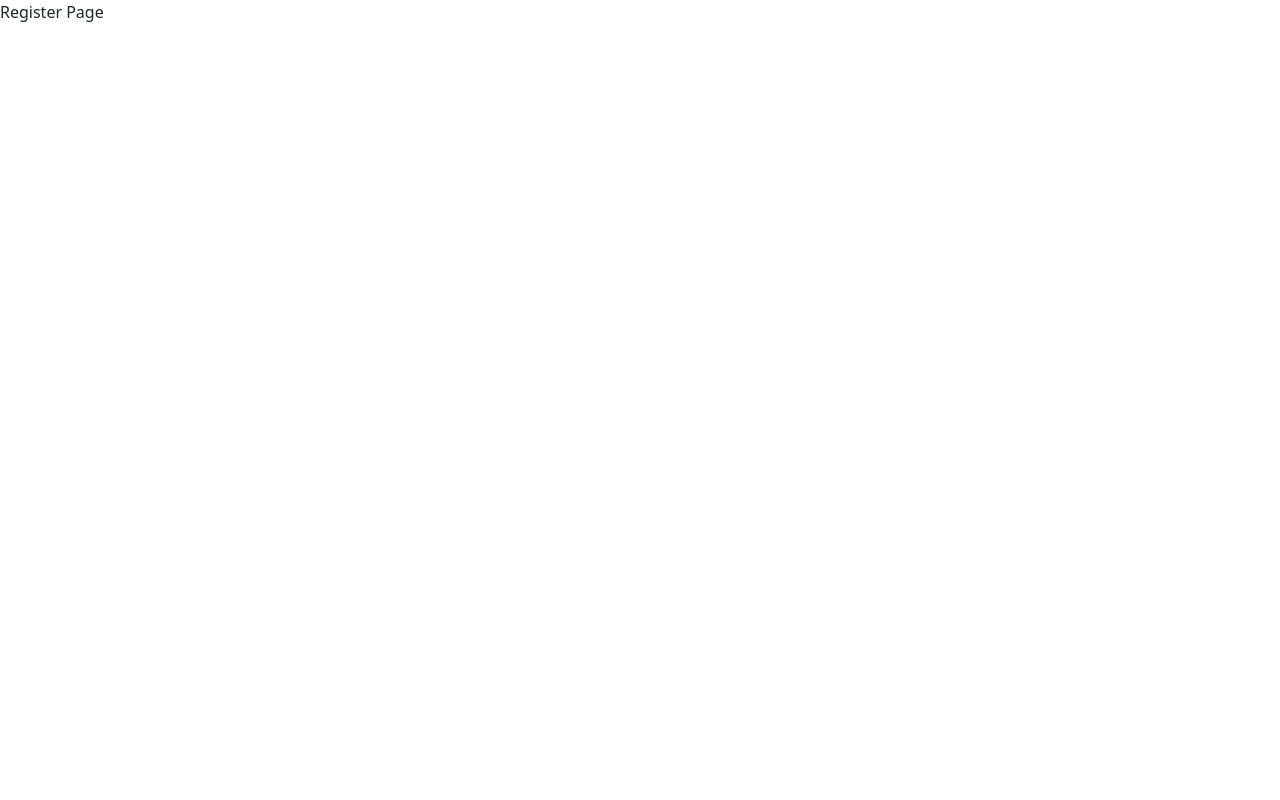
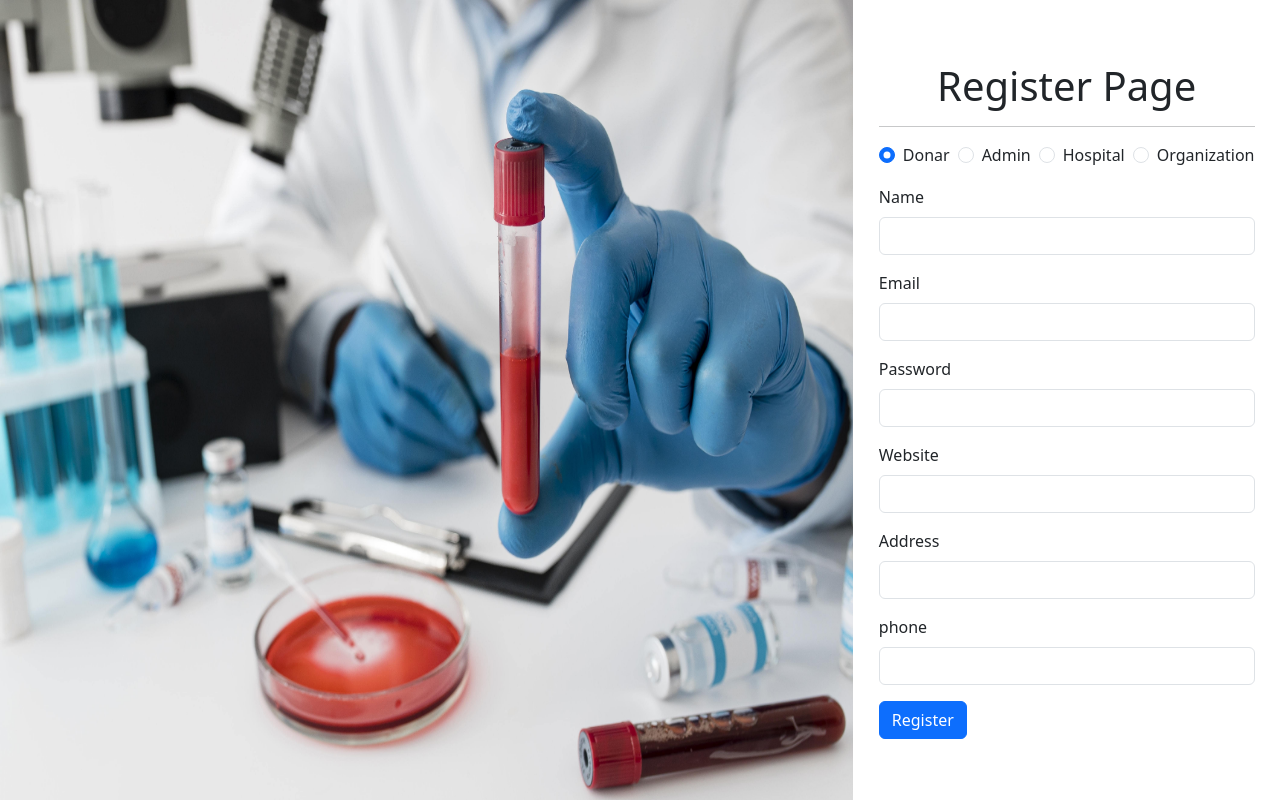
Before and after one commit to Harsh-kumar-jha/Blood-Bank-App, a React (Create React App) app in the folder client/: page /register in a window 1280 px wide. Built offline with nearby package versions, Linux system fonts and the light colour scheme.

Commit message:
Created Reusable form component for Register and Login Page

```diff
--- a/client/src/components/shared/form/Form.jsx
+++ b/client/src/components/shared/form/Form.jsx
@@ -1,7 +1,191 @@
-import React from "react";
+import React, { useState } from "react";
+import InputTypes from "./InputTypes";
 
-const form = () => {
-  return <div>form</div>;
+const Form = ({ formType, submitButton, formTitle }) => {
+  const [email, setEmail] = useState("");
+  const [password, setPassword] = useState("");
+  const [role, setRole] = useState("donar");
+  const [name, setName] = useState("");
+  const [organizationName, setOrganizationName] = useState("");
+  const [hospitalName, setHospitalName] = useState("");
+  const [website, setWebsite] = useState("");
+  const [address, setAddress] = useState("");
+  const [phone, setPhone] = useState("");
+
+  return (
+    <div>
+      <form>
+        <h1 className="text-center">{formTitle}</h1>
+        <hr />
+        <div className="d-flex mb-3">
+          <div className="form-check">
+            <input
+              type="radio"
+              id="donarRadio"
+              name="role"
+              className="form-check-input"
+              value={"donar"}
+              onChange={(e) => setRole(e.target.value)}
+              defaultChecked
+            />
+            <label htmlFor="donarRadio" className="form-check-label">
+              Donar
+            </label>
+          </div>
+          <div className="form-check ms-2">
+            <input
+              type="radio"
+              id="adminRadio"
+              name="role"
+              className="form-check-input"
+              value={"admin"}
+              onChange={(e) => setRole(e.target.value)}
+            />
+            <label htmlFor="donarRadio" className="form-check-label">
+              Admin
+            </label>
+          </div>
+          <div className="form-check ms-2">
+            <input
+              type="radio"
+              id="hospitalRadio"
+              name="role"
+              className="form-check-input"
+              value={"hospital"}
+              onChange={(e) => setRole(e.target.value)}
+            />
+            <label htmlFor="hospitalRadio" className="form-check-label">
+              Hospital
+            </label>
+          </div>
+          <div className="form-check ms-2">
+            <input
+              type="radio"
+              id="organizationRadio"
+              name="role"
+              className="form-check-input"
+              value={"organization"}
+              onChange={(e) => setRole(e.target.value)}
+            />
+            <label htmlFor="organizationRadio" className="form-check-label">
+              Organization
+            </label>
+          </div>
+        </div>
+        {/* Switch Case  */}
+        {(() => {
+          // eslint-disable-next-line
+          switch (true) {
+            case formType === "login": {
+              return (
+                <>
+                  <InputTypes
+                    labelText={"Email"}
+                    labelFor={"forEmail"}
+                    inputType={"email"}
+                    name={"email"}
+                    value={email}
+                    onChange={(e) => setEmail(e.target.value)}
+                  />
+                  <InputTypes
+                    labelText={"Password"}
+                    labelFor={"forPassword"}
+                    inputType={"password"}
+                    name={"password"}
+                    value={password}
+                    onChange={(e) => setPassword(e.target.value)}
+                  />
+                </>
+              );
+            }
+            case formType === "register": {
+              return (
+                <>
+                  {(role === "admin" || role === "donar") && (
+                    <InputTypes
+                      labelText={"Name"}
+                      labelFor={"forName"}
+                      inputType={"text"}
+                      name={"name"}
+                      value={name}
+                      onChange={(e) => setName(e.target.value)}
+                    />
+                  )}
+                  {role === "organization" && (
+                    <InputTypes
+                      labelText={"Organization Name"}
+                      labelFor={"fororganizationName"}
+                      inputType={"text"}
+                      name={"organizationName"}
+                      value={organizationName}
+                      onChange={(e) => setOrganizationName(e.target.value)}
+                    />
+                  )}
+                  {role === "hospital" && (
+                    <InputTypes
+                      labelText={"Hospital Name"}
+                      labelFor={"forHospitalName"}
+                      inputType={"text"}
+                      name={"hospitalName"}
+                      value={hospitalName}
+                      onChange={(e) => setHospitalName(e.target.value)}
+                    />
+                  )}
+
+                  <InputTypes
+                    labelText={"Email"}
+                    labelFor={"forEmail"}
+                    inputType={"email"}
+                    name={"email"}
+                    value={email}
+                    onChange={(e) => setEmail(e.target.value)}
+                  />
+                  <InputTypes
+                    labelText={"Password"}
+                    labelFor={"forPassword"}
+                    inputType={"password"}
+                    name={"password"}
+                    value={password}
+                    onChange={(e) => setPassword(e.target.value)}
+                  />
+                  <InputTypes
+                    labelText={"Website"}
+                    labelFor={"forWebsite"}
+                    inputType={"text"}
+                    name={"website"}
+                    value={website}
+                    onChange={(e) => setWebsite(e.target.value)}
+                  />
+                  <InputTypes
+                    labelText={"Address"}
+                    labelFor={"forAddress"}
+                    inputType={"text"}
+                    name={"address"}
+                    value={address}
+                    onChange={(e) => setAddress(e.target.value)}
+                  />
+                  <InputTypes
+                    labelText={"phone"}
+                    labelFor={"forPhone"}
+                    inputType={"text"}
+                    name={"phone"}
+                    value={phone}
+                    onChange={(e) => setPhone(e.target.value)}
+                  />
+                </>
+              );
+            }
+          }
+        })()}
+
+        <div className="d-flex">
+          <button className="btn btn-primary" type="submit">
+            {submitButton}
+          </button>
+        </div>
+      </form>
+    </div>
+  );
 };
 
-export default form;
+export default Form;
--- a/client/src/components/shared/form/InputTyes.jsx
+++ b/client/src/components/shared/form/InputTypes.jsx
@@ -1,6 +1,6 @@
 import React from "react";
 
-const InputTyes = ({
+const InputTypes = ({
   labelText,
   labelFor,
   inputType,
@@ -26,4 +26,4 @@
   );
 };
 
-export default InputTyes;
+export default InputTypes;
--- a/client/src/pages/auth/Login.jsx
+++ b/client/src/pages/auth/Login.jsx
@@ -1,35 +1,19 @@
 import React from "react";
-import InputTyes from "../../components/shared/form/InputTyes";
+import Form from "../../components/shared/form/Form";
 
 const Login = () => {
   return (
     <>
-      <div className="row">
+      <div className="row g-0">
         <div className="col-md-8 form-banner">
           <img src="./assets/images/banner1.jpg" alt="Login page" />
         </div>
         <div className="col-md-4 form-container">
-          <form>
-            <InputTyes
-              labelText={"email"}
-              labelFor={"for Email"}
-              inputType={"email"}
-              name={"email"}
-            />
-            <div className="mb-3">
-              <label htmlFor="exampleInputPassword1" className="form-label">
-                Password
-              </label>
-              <input
-                type="password"
-                className="form-control"
-                id="exampleInputPassword1"
-              />
-            </div>
-            <button type="submit" className="btn btn-primary">
-              Submit
-            </button>
-          </form>
+          <Form
+            formTitle={"Login Page"}
+            submitButton={"Login"}
+            formType={"login"}
+          />
         </div>
       </div>
     </>
--- a/client/src/pages/auth/Register.jsx
+++ b/client/src/pages/auth/Register.jsx
@@ -1,7 +1,23 @@
 import React from "react";
+import Form from "../../components/shared/form/Form";
 
 const Register = () => {
-  return <div>Register Page</div>;
+  return (
+    <>
+      <div className="row g-0">
+        <div className="col-md-8 form-banner">
+          <img src="./assets/images/banner2.jpg" alt="registerImage" />
+        </div>
+        <div className="col-md-4 form-container">
+          <Form
+            formTitle={"Register Page"}
+            submitButton={"Register"}
+            formType={"register"}
+          />
+        </div>
+      </div>
+    </>
+  );
 };
 
 export default Register;
```
